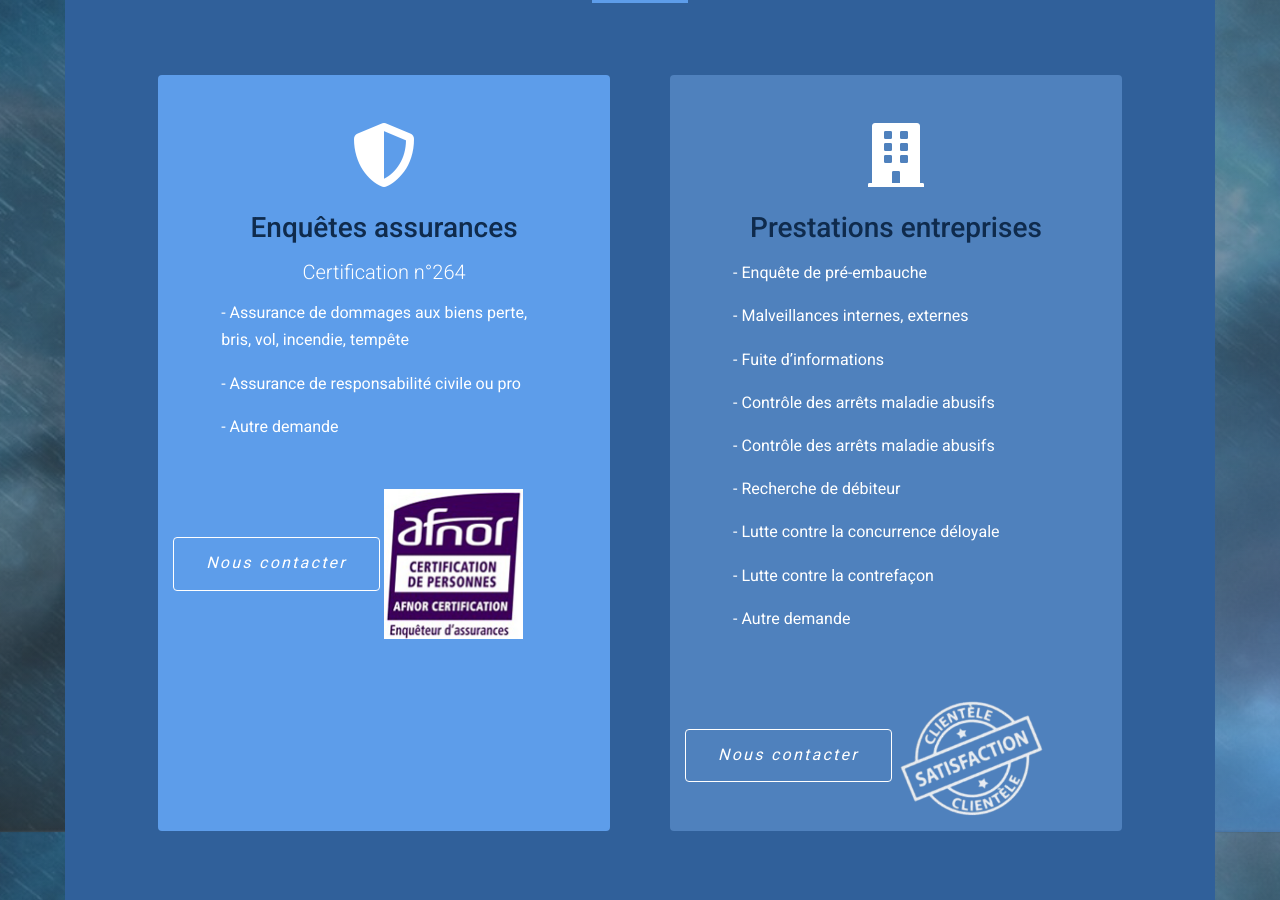
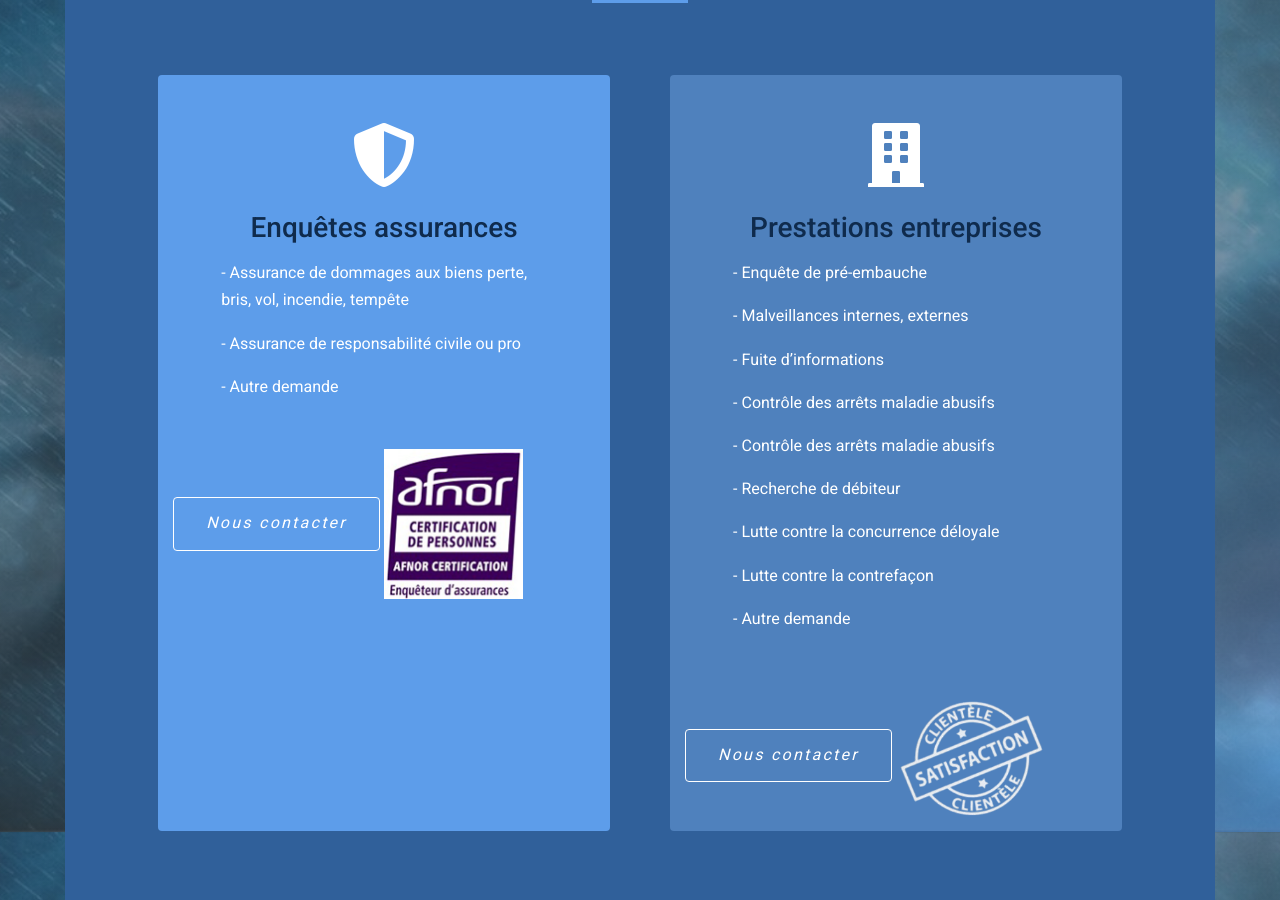
Before and after one commit to ClaireDMT/consulting-recherches-privees, a Jekyll site: the page built from index.md, in a window 1280 px wide and 900 px high, scrolled down 1158 px. Built offline with Jekyll 4.4.1, drawn with Linux system fonts in a browser that asks for light colours; nearby versions of some CDN libraries.

```diff
--- a/_includes/prestations.html
+++ b/_includes/prestations.html
@@ -27,7 +27,6 @@
 
             {% endif %}
             <h3 class="mb-3 {{textstyle}}">{{ categorie.title }}</h3>
-            <h5 class="text-white">{{ categorie.subtitle }}</h4>
           </div>
 
           {% for prestation in categorie.prestations %}
--- a/index.md
+++ b/index.md
@@ -17,7 +17,6 @@
     action: "Nous contacter"
     categories:
       - title: Enquêtes assurances
-        subtitle: Certification n°264
         icon: fa-shield-alt
         background_style: bg-electric
         logo: afnor.png
```
